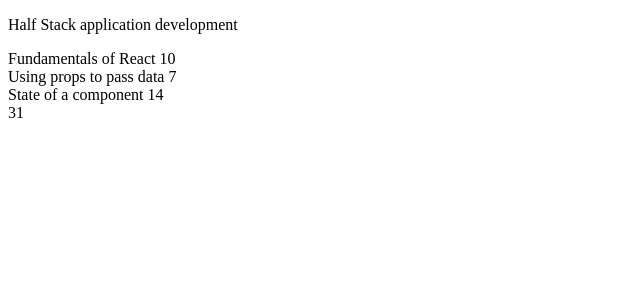
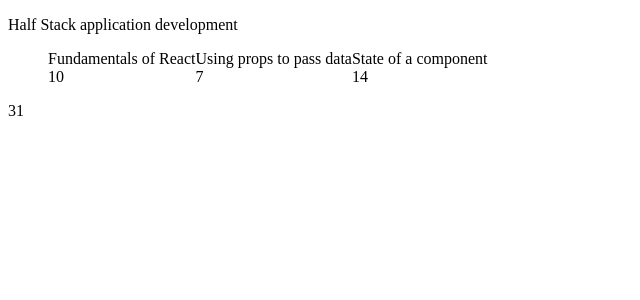
Before and after one commit to Dmitri9149/React-applications, a React (Create React App) app in the folder courseinfo/: page / in a window 1280 px wide. Shown: the top 300 px of the page, without its empty margins (0-640 px from the left). Built offline with nearby package versions, Linux system fonts and the light colour scheme.

Commit message:
some development

```diff
--- a/courseinfo/src/App.js
+++ b/courseinfo/src/App.js
@@ -1,3 +1,5 @@
+import Course from './components/Course'
+
 const App = () => {
     const course = {
       name: 'Half Stack application development',
@@ -27,3 +29,5 @@ const App = () => {
       </div>
     )
   }
+
+export default App
--- /dev/null
+++ b/courseinfo/src/components/Course.js
@@ -0,0 +1,48 @@
+import React from 'react'
+
+const Header = (props) => {
+    return (
+      <div>
+        <p>
+          {props.name}
+        </p>
+      </div>
+    )
+  }
+
+const Content = (props)=> {
+    const {parts} = props
+return (
+    <div>
+        <ul>
+            {parts.map(part =>
+                <li style={{display : 'inline-block'}} key={part.id}>
+                    <div> {part.name} </div>
+                    <div> {part.exercises} </div>
+                </li>)}
+        </ul>
+    </div>
+)
+}
+
+const Total = (props) => {
+return (
+    <div>
+    {props.parts[0].exercises+props.parts[1].exercises+props.parts[2].exercises}
+    </div>
+)
+}
+
+const Course = (props) => {
+console.log(props)
+const { course } = props
+return (
+    <div>
+    <Header name={course.name} />
+    <Content parts = {course.parts} />
+    <Total parts={course.parts} />
+    </div>
+)
+}
+
+export default Course
--- a/courseinfo/src/index.js
+++ b/courseinfo/src/index.js
@@ -1,67 +1,5 @@
 import React from 'react'
 import ReactDOM from 'react-dom'
-
-const Header = (props) => {
-  return (
-    <div>
-      <p>
-        {props.course}
-      </p>
-    </div>
-  )
-}
-
-const Part = (props) => {
-  return (
-    <div>
-      {props.part.name}   {props.part.exercises}
-    </div>
-  )
-}
-
-const Content = (props)=> {
-  return (
-    <div>
-      <Part part={props.parts[0]} />
-      <Part part={props.parts[1]} />
-      <Part part={props.parts[2]} />
-    </div>
-  )
-}
-
-const Total = (props) => {
-  return (
-    <div>
-      {props.parts[0].exercises+props.parts[1].exercises+props.parts[2].exercises}
-    </div>
-  )
-}
-
-const App = () => {
-  const course = {
-    name: 'Half Stack application development',
-    parts: [
-      {
-        name: 'Fundamentals of React',
-        exercises: 10
-      },
-      {
-        name: 'Using props to pass data',
-        exercises: 7
-      },
-      {
-        name: 'State of a component',
-        exercises: 14
-      }
-    ]
-  }
-  return (
-    <>
-      <Header course={course.name} />
-      <Content parts = {course.parts} />
-      <Total parts={course.parts} />
-    </>
-  )
-}
+import App from './App'
 
 ReactDOM.render(<App />, document.getElementById('root'))
```
